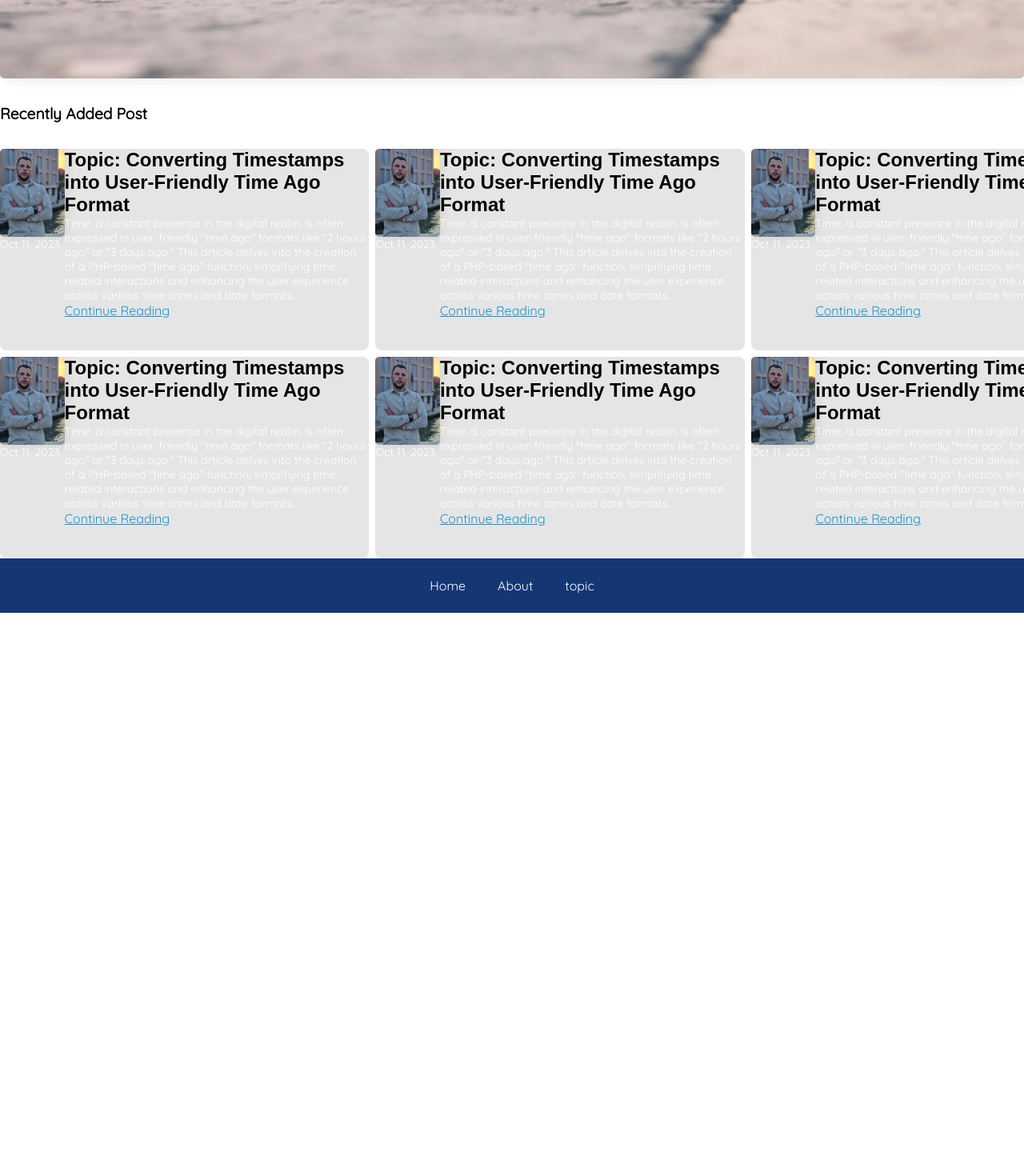
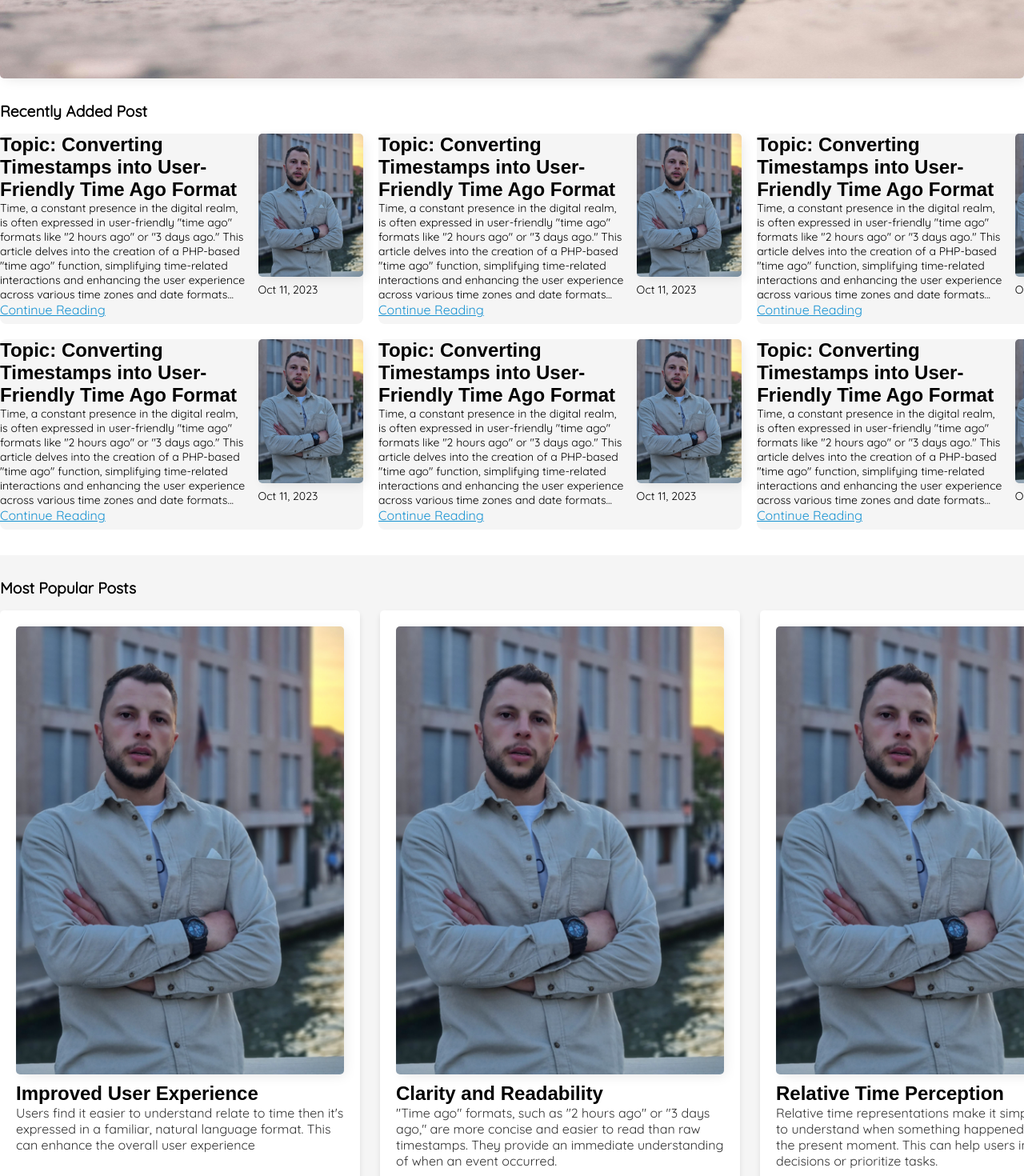
Before and after one commit to MBashov/Blog-App, an Angular app: page /home in a window 1280 px wide. Shown: the part 560-2030 px from the top of the page at 80% size. Before the commit the page ends 1326 px from the top, so only its background shows below. Built offline with nearby package versions, Linux system fonts and the light colour scheme; a web font is replaced by a local one.

Commit message:
Popular posts layout

```diff
--- a/src/app/layout/home/home.css
+++ b/src/app/layout/home/home.css
@@ -2,6 +2,7 @@
     display: flex;
     flex-direction: column;
     gap: 2em;
+    background-color: white;
 }
 
 .banner {
@@ -40,36 +41,48 @@
 main {
     display: flex;
     flex-direction: column;
-    align-items: center;
-    justify-content: center;
+    justify-content: space-around;
     gap: 2em;
-    width: 1400px;
     margin: 0 auto;
 
-    .content {
-        align-self: flex-start;
-
-        p {
+    p.sub-heading {
+        padding-top: 1.5em;
         color: black;
         font-size: 1.2em;
         font-weight: bold;
         text-transform: capitalize;
     }
+
+    .article-items {
+        display: flex;
+        flex-direction: column;
+        gap: 1em;
+        margin: 0 auto;
     }
 
     .articles {
         display: flex;
         justify-content: space-between;
-        gap: 0.5em;
+        gap: 1.2em;
         flex-wrap: wrap;
+        width: 1400px;
+
 
         .recent-articles {
+            flex: 1 1 30%;
             display: flex;
             flex-direction: row;
-            background-color: rgb(0, 0, 0, 0.1);
-            flex: 1 1 30%;
+            gap: 1em;
+            background-color: #f5f5f5;
             border-radius: 0.5em;
+
+            p {
+                color: black;
             }
+
+            .recent-primary {
+                padding-bottom: 0.5em;
+                flex-basis: 70%;
 
                 .continue-reading {
                     color: #1792d2;
@@ -80,16 +93,59 @@ main {
                     color: #707070;
 
                 }
+            }
 
             .recent-info {
-            order: 1;
-            font-size: 0.9rem;
-        }
+                flex-basis: 30%;
 
-        .recent-primary {
-            order: 2;
-            padding-bottom: 1em;
-            margin-bottom: 1.5em;
+                p {
+                    padding-top: 0.5em;
                 }
             }
         }
+    }
+
+    .popular-posts {
+        background-color: #f5f5f5;
+
+        .inner {
+
+            width: 1400px;
+            display: flex;
+            flex-direction: column;
+            gap: 1em;
+            margin: 0 auto;
+
+
+            .popular-trip {
+                padding-bottom: 1.5em;
+                display: flex;
+                justify-content: space-between;
+
+                .interest-card {
+                    max-width: 450px;
+                    background-color: #fff;
+                    box-shadow: 0 4px 6px rgba(0, 0, 0, 0.1);
+                    border-radius: 5px;
+                    padding: 20px;
+
+                    img {
+                        border-radius: 5px;
+                        margin-bottom: 10px;
+                    }
+
+                    .card-content h2 {
+                        font-size: 24px;
+                    }
+
+                    .card-content p {
+                        font-size: 16px;
+                        color: #333;
+                    }
+                }
+            }
+        }
+
+    }
+
+}
--- a/src/app/layout/home/home.html
+++ b/src/app/layout/home/home.html
@@ -1,20 +1,45 @@
 <div class="container home-container">
+    <div class="inner">
         <section class="banner">
             <img src="background-img.jpg" alt="banner-img">
             <h2>Your next adventure awaits.</h2>
             <p>Your travel Blog app is here. Find an inspiration for your next trip</p>
         </section>
         <main>
-        <div class="content">
-            <p>Recently added post</p>
-        </div>
+
+            <section class="article-items">
+                <p class="sub-heading">Recently added post</p>
+
                 <div class="articles">
+
                     <article class="recent-articles">
                         <div class="recent-primary">
                             <h2>Topic: Converting Timestamps into User-Friendly Time Ago Format</h2>
-                    <p>Time, a constant presence in the digital realm, is often expressed in user-friendly "time ago"
-                        formats like "2 hours ago" or "3 days ago." This article delves into the creation of a PHP-based
-                        "time ago" function, simplifying time-related interactions and enhancing the user experience
+                            <p>Time, a constant presence in the digital realm, is often expressed in user-friendly "time
+                                ago"
+                                formats like "2 hours ago" or "3 days ago." This article delves into the creation of a
+                                PHP-based
+                                "time ago" function, simplifying time-related interactions and enhancing the user
+                                experience
+                                across various time zones and date formats...</p>
+                            <a href="topic.html" class="continue-reading">Continue Reading</a>
+                        </div>
+                        <div class="recent-info">
+                            <a href="topic.html"><img src="me.png" alt="picture"></a>
+                            <p> Oct 11, 2023</p>
+                        </div>
+                    </article>
+
+
+                    <article class="recent-articles">
+                        <div class="recent-primary">
+                            <h2>Topic: Converting Timestamps into User-Friendly Time Ago Format</h2>
+                            <p>Time, a constant presence in the digital realm, is often expressed in user-friendly "time
+                                ago"
+                                formats like "2 hours ago" or "3 days ago." This article delves into the creation of a
+                                PHP-based
+                                "time ago" function, simplifying time-related interactions and enhancing the user
+                                experience
                                 across various time zones and date formats...</p>
                             <a href="topic.html" class="continue-reading">Continue Reading</a>
                         </div>
@@ -27,9 +52,12 @@
                     <article class="recent-articles">
                         <div class="recent-primary">
                             <h2>Topic: Converting Timestamps into User-Friendly Time Ago Format</h2>
-                    <p>Time, a constant presence in the digital realm, is often expressed in user-friendly "time ago"
-                        formats like "2 hours ago" or "3 days ago." This article delves into the creation of a PHP-based
-                        "time ago" function, simplifying time-related interactions and enhancing the user experience
+                            <p>Time, a constant presence in the digital realm, is often expressed in user-friendly "time
+                                ago"
+                                formats like "2 hours ago" or "3 days ago." This article delves into the creation of a
+                                PHP-based
+                                "time ago" function, simplifying time-related interactions and enhancing the user
+                                experience
                                 across various time zones and date formats...</p>
                             <a href="topic.html" class="continue-reading">Continue Reading</a>
                         </div>
@@ -42,9 +70,12 @@
                     <article class="recent-articles">
                         <div class="recent-primary">
                             <h2>Topic: Converting Timestamps into User-Friendly Time Ago Format</h2>
-                    <p>Time, a constant presence in the digital realm, is often expressed in user-friendly "time ago"
-                        formats like "2 hours ago" or "3 days ago." This article delves into the creation of a PHP-based
-                        "time ago" function, simplifying time-related interactions and enhancing the user experience
+                            <p>Time, a constant presence in the digital realm, is often expressed in user-friendly "time
+                                ago"
+                                formats like "2 hours ago" or "3 days ago." This article delves into the creation of a
+                                PHP-based
+                                "time ago" function, simplifying time-related interactions and enhancing the user
+                                experience
                                 across various time zones and date formats...</p>
                             <a href="topic.html" class="continue-reading">Continue Reading</a>
                         </div>
@@ -57,9 +88,12 @@
                     <article class="recent-articles">
                         <div class="recent-primary">
                             <h2>Topic: Converting Timestamps into User-Friendly Time Ago Format</h2>
-                    <p>Time, a constant presence in the digital realm, is often expressed in user-friendly "time ago"
-                        formats like "2 hours ago" or "3 days ago." This article delves into the creation of a PHP-based
-                        "time ago" function, simplifying time-related interactions and enhancing the user experience
+                            <p>Time, a constant presence in the digital realm, is often expressed in user-friendly "time
+                                ago"
+                                formats like "2 hours ago" or "3 days ago." This article delves into the creation of a
+                                PHP-based
+                                "time ago" function, simplifying time-related interactions and enhancing the user
+                                experience
                                 across various time zones and date formats...</p>
                             <a href="topic.html" class="continue-reading">Continue Reading</a>
                         </div>
@@ -72,24 +106,12 @@
                     <article class="recent-articles">
                         <div class="recent-primary">
                             <h2>Topic: Converting Timestamps into User-Friendly Time Ago Format</h2>
-                    <p>Time, a constant presence in the digital realm, is often expressed in user-friendly "time ago"
-                        formats like "2 hours ago" or "3 days ago." This article delves into the creation of a PHP-based
-                        "time ago" function, simplifying time-related interactions and enhancing the user experience
-                        across various time zones and date formats...</p>
-                    <a href="topic.html" class="continue-reading">Continue Reading</a>
-                </div>
-                <div class="recent-info">
-                    <a href="topic.html"><img src="me.png" alt="picture"></a>
-                    <p> Oct 11, 2023</p>
-                </div>
-            </article>
-
-            <article class="recent-articles">
-                <div class="recent-primary">
-                    <h2>Topic: Converting Timestamps into User-Friendly Time Ago Format</h2>
-                    <p>Time, a constant presence in the digital realm, is often expressed in user-friendly "time ago"
-                        formats like "2 hours ago" or "3 days ago." This article delves into the creation of a PHP-based
-                        "time ago" function, simplifying time-related interactions and enhancing the user experience
+                            <p>Time, a constant presence in the digital realm, is often expressed in user-friendly "time
+                                ago"
+                                formats like "2 hours ago" or "3 days ago." This article delves into the creation of a
+                                PHP-based
+                                "time ago" function, simplifying time-related interactions and enhancing the user
+                                experience
                                 across various time zones and date formats...</p>
                             <a href="topic.html" class="continue-reading">Continue Reading</a>
                         </div>
@@ -99,5 +121,46 @@
                         </div>
                     </article>
                 </div>
+
+            </section>
+
+            <section class="popular-posts">
+                <div class="inner">
+                    <p class="sub-heading">Most Popular Posts</p>
+
+                    <div class="popular-trip">
+                        <div class="interest-card">
+                            <img src="me.png" alt="Interest 1 Image">
+                            <div class="card-content">
+                                <h2>Improved User Experience</h2>
+                                <p>Users find it easier to understand relate to time then it's expressed in a familiar,
+                                    natural language format. This can enhance the overall user experience</p>
+                            </div>
+                        </div>
+
+                        <div class="interest-card">
+                            <img src="me.png" alt="Interest 2 Image">
+                            <div class="card-content">
+                                <h2>Clarity and Readability</h2>
+                                <p>"Time ago" formats, such as "2 hours ago" or "3 days ago," are more concise and
+                                    easier to
+                                    read than raw timestamps.
+                                    They provide an immediate understanding of when an event occurred.</p>
+                            </div>
+                        </div>
+                        <div class="interest-card">
+                            <img src="me.png" alt="Interest 3 Image">
+                            <div class="card-content">
+                                <h2>Relative Time Perception</h2>
+                                <p>Relative time representations make it simpler for users to understand when something
+                                    happened in relation to the present moment. This can help users informed decisions
+                                    or
+                                    prioritize tasks.</p>
+                            </div>
+                        </div>
+                    </div>
+                </div>
+            </section>
         </main>
     </div>
+</div>
```
Lines whose indentation alone changed are shown as unchanged.
